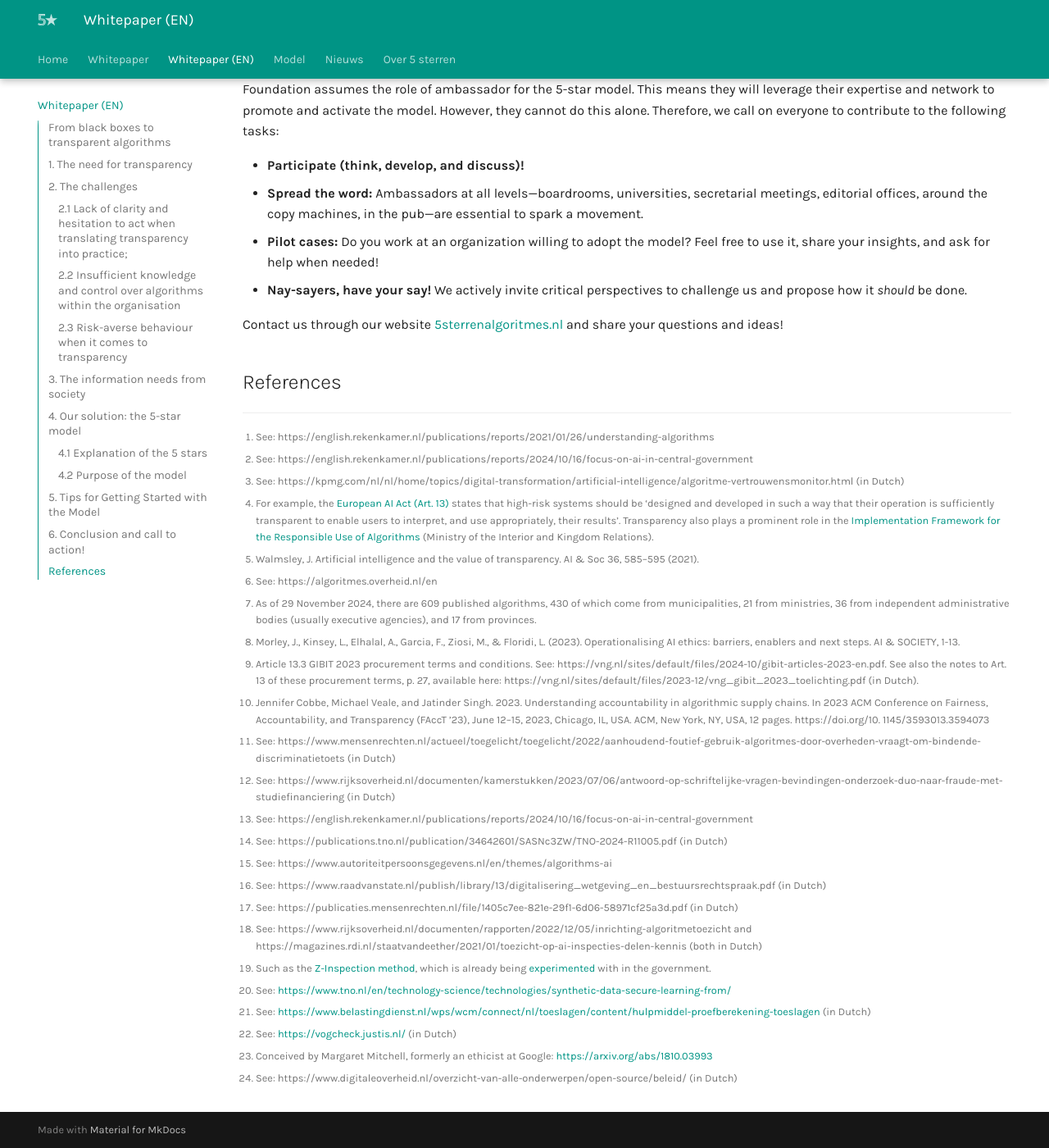
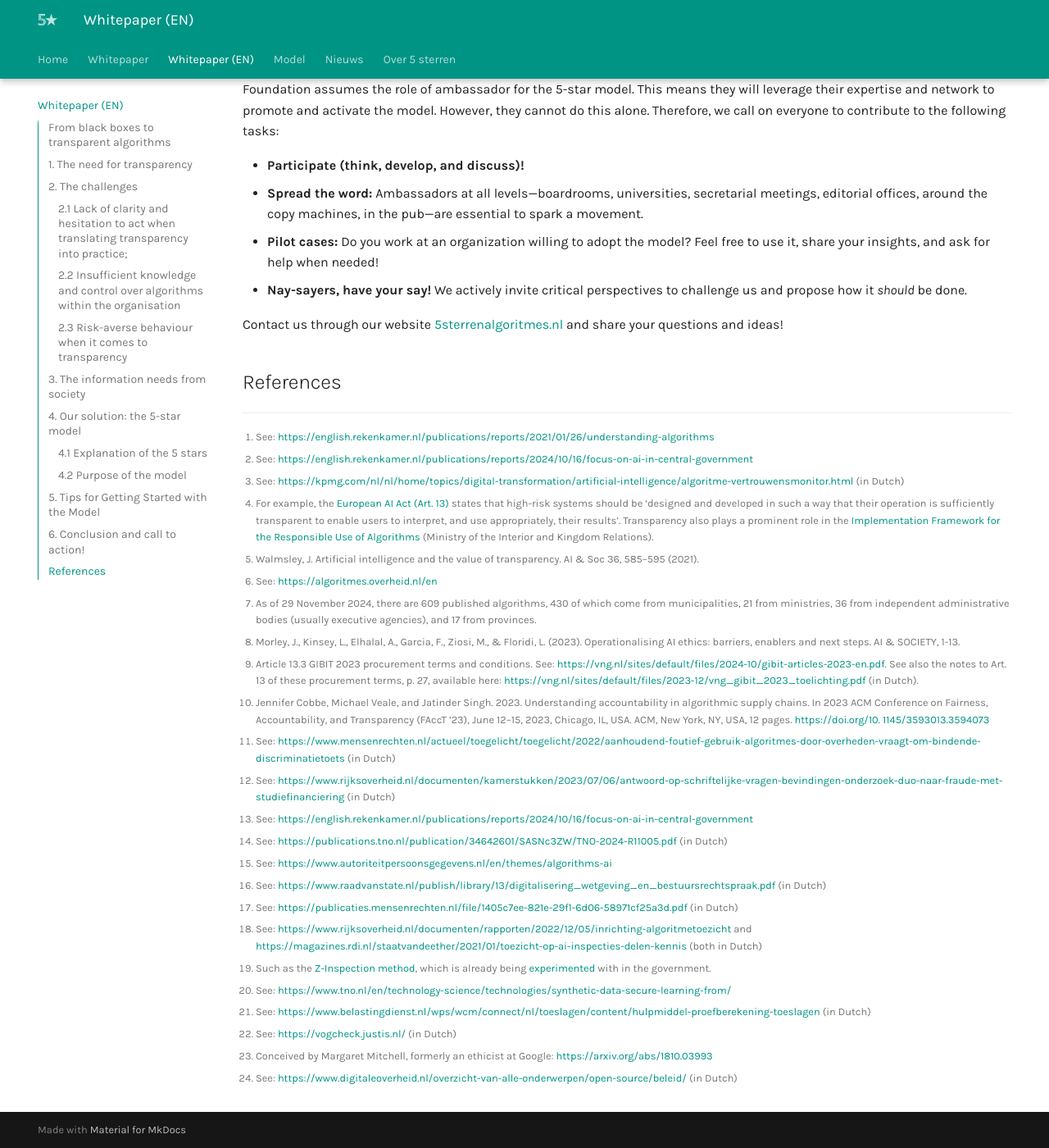
Before and after one commit to thegreenland/5-sterren-toolkit, an MkDocs documentation site: the page built from docs/whitepaper(EN).md, in a window 1280 px wide and 1400 px high, scrolled down 9307 px. Shown: the whole window at 82% size. Built offline with MkDocs 1.6.1 and Material for MkDocs 9.7.7, drawn with Linux system fonts in a browser that asks for light colours; some of the changed lines change nothing that is shown; some of the changed text lies outside the part shown.

Commit message:
Update whitepaper(EN).md

```diff
--- a/docs/whitepaper(EN).md
+++ b/docs/whitepaper(EN).md
@@ -53,7 +53,7 @@ Driven by the prevailing mantra of digitalisation, data-driven work, and the hyp
 
 Partly due to this negative publicity, there is a strong focus on risk avoidance from the perspective of the government itself, rather than thinking from a human rights perspective and the interests of society. This creates a culture that is not conducive to upholding public values such as transparency and openness. Note: the cause of this culture lies not only with government organizations and their employees. The political atmosphere and the media also play a significant role in this.
 
-At the same time, the national government and regulatory bodies (such as the Netherlands Court of Audit,[^13] TNO,[^14] the Dutch Data Protection Authority,[^15] the Council of State,[^]16 and the Netherlands Institute for Human Rights[^17]) are increasingly emphasising and pushing for the mandatory publication of algorithms, the conducting of impact assessments, and putting the citizen at the center. Transparency plays a crucial role here, as how can one exercise oversight if there is no transparency?
+At the same time, the national government and regulatory bodies (such as the Netherlands Court of Audit,[^13] TNO,[^14] the Dutch Data Protection Authority,[^15] the Council of State,[^]16 and the Netherlands Institute for Human Rights[^17]) are increasingly emphasising and pushing for the mandatory publication of algorithms, the conducting of impact assessments, and putting the citizen at the center.[^18] Transparency plays a crucial role here, as how can one exercise oversight if there is no transparency?
 
 This dynamic creates a culture in which the risk of 'transparency washing' lurks: giving the impression of being transparent while consciously choosing to share information that is 'safe,' rather than what is most meaningful or insightful. For example, by only publishing the 'simplest' or least impactful algorithms, or by intentionally keeping descriptions (such as in the Algorithm Register) superficial. This does not contribute to the ultimate goals of transparency, such as being able to account for, explain, or discuss decisions based on algorithms. Publishing 'something' in the Algorithm Register is not enough if it does not lead to meaningful insights for society.
 
@@ -214,41 +214,41 @@ As a committed and experienced civil organisation in the field of transparency a
 Contact us through our website [5sterrenalgoritmes.nl](5sterrenalgoritmes.nl) and share your questions and ideas!
 
 ## References
-[^1]: See: https://english.rekenkamer.nl/publications/reports/2021/01/26/understanding-algorithms
+[^1]: See: [https://english.rekenkamer.nl/publications/reports/2021/01/26/understanding-algorithms](https://english.rekenkamer.nl/publications/reports/2021/01/26/understanding-algorithms)
 
-[^2]: See: https://english.rekenkamer.nl/publications/reports/2024/10/16/focus-on-ai-in-central-government
+[^2]: See: [https://english.rekenkamer.nl/publications/reports/2024/10/16/focus-on-ai-in-central-government](https://english.rekenkamer.nl/publications/reports/2024/10/16/focus-on-ai-in-central-government)
 
-[^3]: See: https://kpmg.com/nl/nl/home/topics/digital-transformation/artificial-intelligence/algoritme-vertrouwensmonitor.html (in Dutch)
+[^3]: See: [https://kpmg.com/nl/nl/home/topics/digital-transformation/artificial-intelligence/algoritme-vertrouwensmonitor.html](https://kpmg.com/nl/nl/home/topics/digital-transformation/artificial-intelligence/algoritme-vertrouwensmonitor.html) (in Dutch)
 
 [^4]: For example, the [European AI Act (Art. 13)](https://artificialintelligenceact.eu/article/13/) states that high-risk systems should be ‘designed and developed in such a way that their operation is sufficiently transparent to enable users to interpret, and use appropriately, their results’. Transparency also plays a prominent role in the [Implementation Framework for the Responsible Use of Algorithms](https://www.rijksoverheid.nl/documenten/rapporten/2023/06/30/implementatiekader-verantwoorde-inzet-van-algoritmen) (Ministry of the Interior and Kingdom Relations).
 
 [^5]: Walmsley, J. Artificial intelligence and the value of transparency. AI & Soc 36, 585–595 (2021).
 
-[^6]: See: https://algoritmes.overheid.nl/en
+[^6]: See: [https://algoritmes.overheid.nl/en](https://algoritmes.overheid.nl/en)
 
 [^7]: As of 29 November 2024, there are 609 published algorithms, 430 of which come from municipalities, 21 from ministries, 36 from independent administrative bodies (usually executive agencies), and 17 from provinces.
 
 [^8]: Morley, J., Kinsey, L., Elhalal, A., Garcia, F., Ziosi, M., & Floridi, L. (2023). Operationalising AI ethics: barriers, enablers and next steps. AI & SOCIETY, 1-13.
 
-[^9]: Article 13.3 GIBIT 2023 procurement terms and conditions. See: https://vng.nl/sites/default/files/2024-10/gibit-articles-2023-en.pdf. See also the notes to Art. 13 of these procurement terms, p. 27, available here: https://vng.nl/sites/default/files/2023-12/vng_gibit_2023_toelichting.pdf (in Dutch).
+[^9]: Article 13.3 GIBIT 2023 procurement terms and conditions. See: [https://vng.nl/sites/default/files/2024-10/gibit-articles-2023-en.pdf](https://vng.nl/sites/default/files/2024-10/gibit-articles-2023-en.pdf). See also the notes to Art. 13 of these procurement terms, p. 27, available here: [https://vng.nl/sites/default/files/2023-12/vng_gibit_2023_toelichting.pdf](https://vng.nl/sites/default/files/2023-12/vng_gibit_2023_toelichting.pdf) (in Dutch).
 
-[^10]: Jennifer Cobbe, Michael Veale, and Jatinder Singh. 2023. Understanding accountability in algorithmic supply chains. In 2023 ACM Conference on Fairness, Accountability, and Transparency (FAccT ’23), June 12–15, 2023, Chicago, IL, USA. ACM, New York, NY, USA, 12 pages. https://doi.org/10. 1145/3593013.3594073
+[^10]: Jennifer Cobbe, Michael Veale, and Jatinder Singh. 2023. Understanding accountability in algorithmic supply chains. In 2023 ACM Conference on Fairness, Accountability, and Transparency (FAccT ’23), June 12–15, 2023, Chicago, IL, USA. ACM, New York, NY, USA, 12 pages. [https://doi.org/10. 1145/3593013.3594073](https://doi.org/10. 1145/3593013.3594073)
 
-[^11]: See: https://www.mensenrechten.nl/actueel/toegelicht/toegelicht/2022/aanhoudend-foutief-gebruik-algoritmes-door-overheden-vraagt-om-bindende-discriminatietoets (in Dutch)
+[^11]: See: [https://www.mensenrechten.nl/actueel/toegelicht/toegelicht/2022/aanhoudend-foutief-gebruik-algoritmes-door-overheden-vraagt-om-bindende-discriminatietoets](https://www.mensenrechten.nl/actueel/toegelicht/toegelicht/2022/aanhoudend-foutief-gebruik-algoritmes-door-overheden-vraagt-om-bindende-discriminatietoets) (in Dutch)
 
-[^12]: See: https://www.rijksoverheid.nl/documenten/kamerstukken/2023/07/06/antwoord-op-schriftelijke-vragen-bevindingen-onderzoek-duo-naar-fraude-met-studiefinanciering (in Dutch)
+[^12]: See: [https://www.rijksoverheid.nl/documenten/kamerstukken/2023/07/06/antwoord-op-schriftelijke-vragen-bevindingen-onderzoek-duo-naar-fraude-met-studiefinanciering](https://www.rijksoverheid.nl/documenten/kamerstukken/2023/07/06/antwoord-op-schriftelijke-vragen-bevindingen-onderzoek-duo-naar-fraude-met-studiefinanciering) (in Dutch)
 
-[^13]: See: https://english.rekenkamer.nl/publications/reports/2024/10/16/focus-on-ai-in-central-government
+[^13]: See: [https://english.rekenkamer.nl/publications/reports/2024/10/16/focus-on-ai-in-central-government](https://english.rekenkamer.nl/publications/reports/2024/10/16/focus-on-ai-in-central-government)
 
-[^14]: See: https://publications.tno.nl/publication/34642601/SASNc3ZW/TNO-2024-R11005.pdf (in Dutch)
+[^14]: See: [https://publications.tno.nl/publication/34642601/SASNc3ZW/TNO-2024-R11005.pdf](https://publications.tno.nl/publication/34642601/SASNc3ZW/TNO-2024-R11005.pdf) (in Dutch)
 
-[^15]: See: https://www.autoriteitpersoonsgegevens.nl/en/themes/algorithms-ai
+[^15]: See: [https://www.autoriteitpersoonsgegevens.nl/en/themes/algorithms-ai](https://www.autoriteitpersoonsgegevens.nl/en/themes/algorithms-ai)
 
-[^16]: See: https://www.raadvanstate.nl/publish/library/13/digitalisering_wetgeving_en_bestuursrechtspraak.pdf (in Dutch)
+[^16]: See: [https://www.raadvanstate.nl/publish/library/13/digitalisering_wetgeving_en_bestuursrechtspraak.pdf](https://www.raadvanstate.nl/publish/library/13/digitalisering_wetgeving_en_bestuursrechtspraak.pdf) (in Dutch)
 
-[^17]: See: https://publicaties.mensenrechten.nl/file/1405c7ee-821e-29f1-6d06-58971cf25a3d.pdf (in Dutch)
+[^17]: See: [https://publicaties.mensenrechten.nl/file/1405c7ee-821e-29f1-6d06-58971cf25a3d.pdf](https://publicaties.mensenrechten.nl/file/1405c7ee-821e-29f1-6d06-58971cf25a3d.pdf) (in Dutch)
 
-[^18]: See: https://www.rijksoverheid.nl/documenten/rapporten/2022/12/05/inrichting-algoritmetoezicht and https://magazines.rdi.nl/staatvandeether/2021/01/toezicht-op-ai-inspecties-delen-kennis (both in Dutch)
+[^18]: See: [https://www.rijksoverheid.nl/documenten/rapporten/2022/12/05/inrichting-algoritmetoezicht](https://www.rijksoverheid.nl/documenten/rapporten/2022/12/05/inrichting-algoritmetoezicht) and [https://magazines.rdi.nl/staatvandeether/2021/01/toezicht-op-ai-inspecties-delen-kennis](https://magazines.rdi.nl/staatvandeether/2021/01/toezicht-op-ai-inspecties-delen-kennis) (both in Dutch)
 
 [^19]: Such as the [Z-Inspection method](https://z-inspection.org), which is already being [experimented](https://arxiv.org/abs/2404.14366) with in the government.
 
@@ -260,4 +260,4 @@ Contact us through our website [5sterrenalgoritmes.nl](5sterrenalgoritmes.nl) an
 
 [^23]: Conceived by Margaret Mitchell, formerly an ethicist at Google: [https://arxiv.org/abs/1810.03993](https://arxiv.org/abs/1810.03993)
 
-[^24]: See: https://www.digitaleoverheid.nl/overzicht-van-alle-onderwerpen/open-source/beleid/ (in Dutch)
+[^24]: See: [https://www.digitaleoverheid.nl/overzicht-van-alle-onderwerpen/open-source/beleid/](https://www.digitaleoverheid.nl/overzicht-van-alle-onderwerpen/open-source/beleid/) (in Dutch)
```
